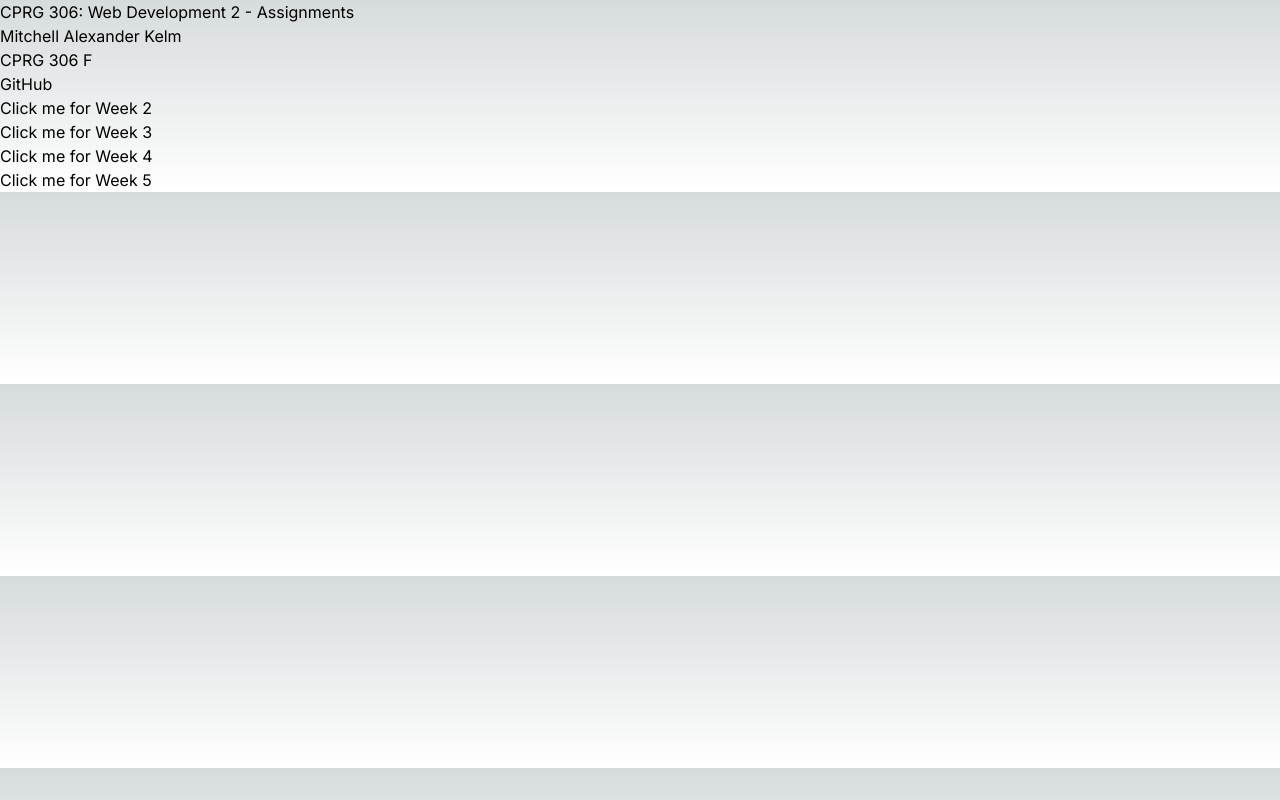
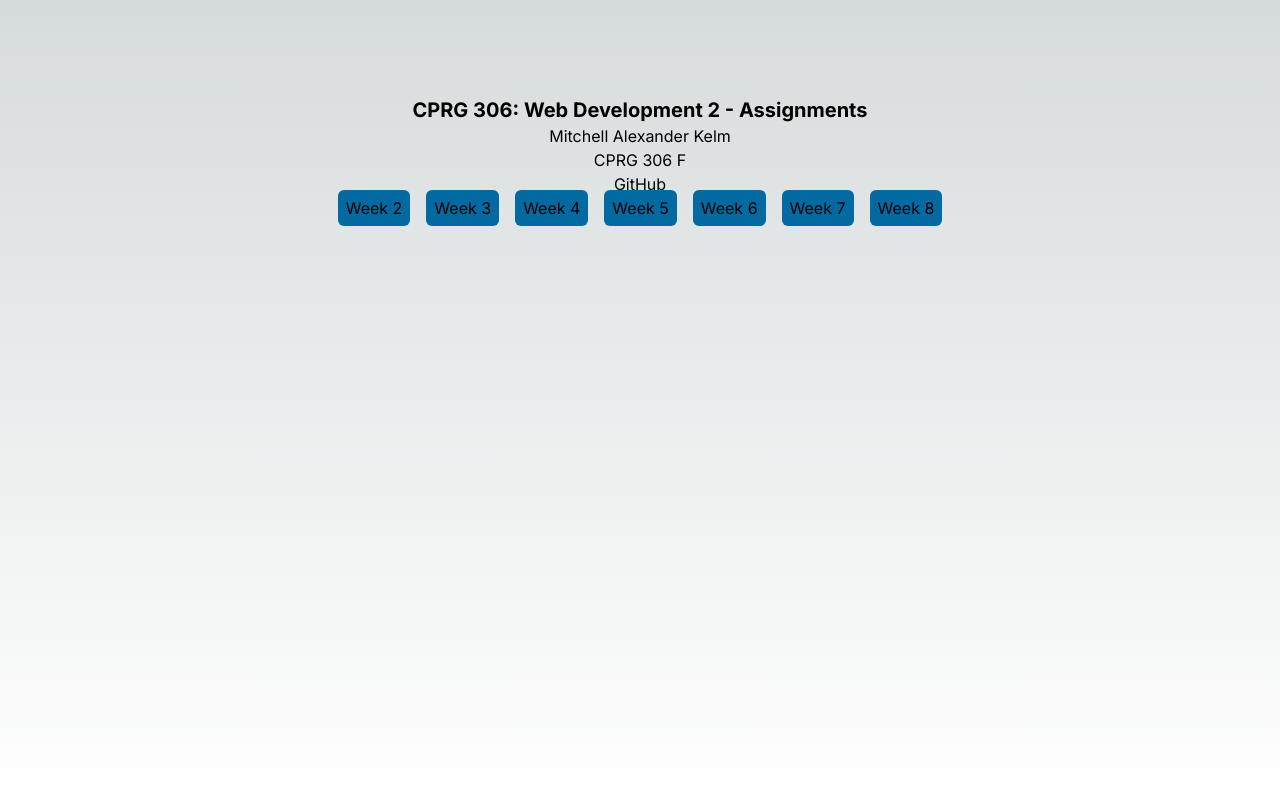
Before and after one commit to Kelm02/cprg306-assignments, a Next.js app: page / in a window 1280 px wide. Built offline with nearby package versions, Linux system fonts and the light colour scheme.

Commit message:
this is a test

```diff
--- a/app/page.js
+++ b/app/page.js
@@ -4,15 +4,20 @@ import { StudentInfo } from "./StudentInfo"
 
 export default function Home() {
   return (
-    <main className="flex flex-col">
-
-      <h1>CPRG 306: Web Development 2 - Assignments</h1>
-
-      <StudentInfo />
-      <Link href="/week2">Click me for Week 2</Link>
-      <Link href="/week3">Click me for Week 3</Link>
-      <Link href="/week4">Click me for Week 4</Link>
-      <Link href="/week5">Click me for Week 5</Link>
+    <main className = "flex min-h-screen flex-col items-center p-24 text-center">
+      <div>
+        <h1 className = "flex flex-col text-xl font-bold">CPRG 306: Web Development 2 - Assignments</h1>
+        <StudentInfo />
+      </div>
+      <div>
+        <Link href="/week2" className ="bg-sky-700 rounded-md p-2 m-2">Week 2</Link>
+        <Link href="/week3" className ="bg-sky-700 rounded-md p-2 m-2">Week 3</Link>
+        <Link href="/week4" className ="bg-sky-700 rounded-md p-2 m-2">Week 4</Link>
+        <Link href="/week5" className ="bg-sky-700 rounded-md p-2 m-2">Week 5</Link>
+        <Link href="/week6" className ="bg-sky-700 rounded-md p-2 m-2">Week 6</Link>
+        <Link href="/week7" className ="bg-sky-700 rounded-md p-2 m-2">Week 7</Link>
+        <Link href="/week8" className ="bg-sky-700 rounded-md p-2 m-2">Week 8</Link>
+      </div>
 
     </main>
   )
--- a/app/week5/pages.js
+++ b/app/week5/pages.js
@@ -3,6 +3,9 @@ import ItemList from "./item-list";
 export default function Page() {
     return (
         <main>
+            <header>
+                <h1>Shopping List</h1>
+            </header>
             <ItemList />
         </main>
     );
```
